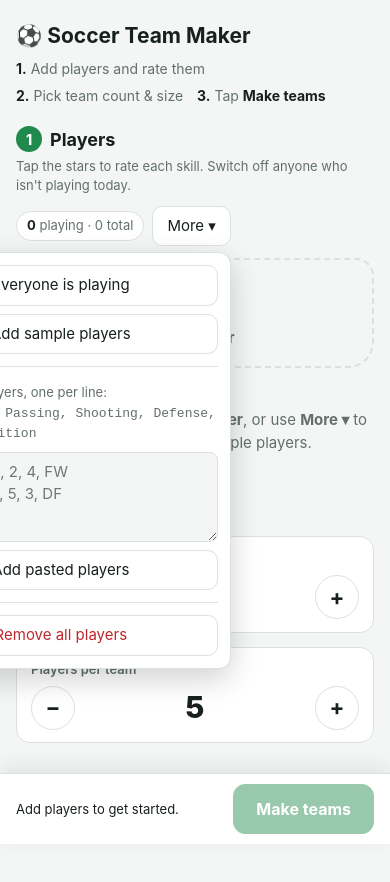
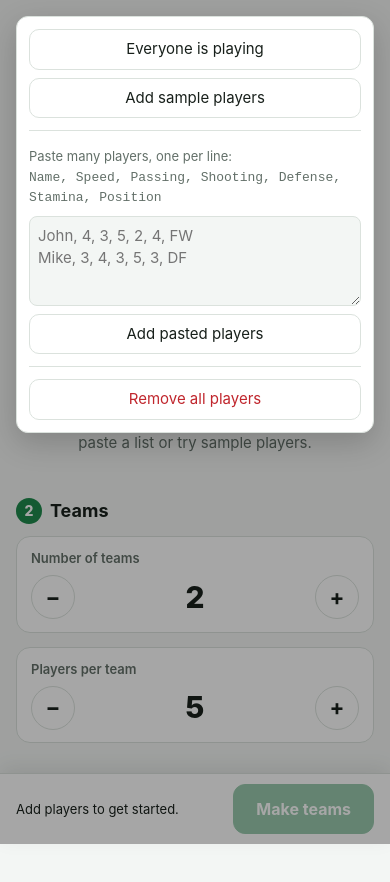
Before and after one commit to chococula/soccer, a plain HTML site: page index.html in a window 390 px wide. Both pictures are taken after a click on the heading "More ▾". Drawn offline with Linux system fonts and the light colour scheme.

Commit message:
Keep More menu on screen on mobile
Co-Authored-By: Claude Opus 5.5 <noreply@anthropic.com>

```diff
--- a/index.html
+++ b/index.html
@@ -156,6 +156,10 @@
     .star { font-size: 30px; padding: 0 4px; }   /* big tap targets */
     .addcard { min-height: 110px; }
     .actionbar .status { font-size: 13px; }
+    /* Menu is anchored to the screen, not the button, so it never runs off the left edge */
+    .menu { position: fixed; left: 16px; right: 16px; top: 16px; width: auto;
+      max-height: calc(100vh - 120px); overflow-y: auto; z-index: 30; }
+    details.more[open] summary::before { content: ""; position: fixed; inset: 0; background: rgba(0,0,0,.35); z-index: 25; }
   }
 </style>
 </head>
```
